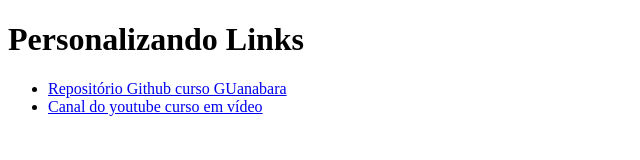
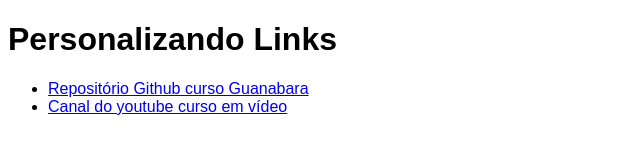
Before and after one commit to maycongabriel28/Praticas_HTML_CSS, a plain HTML site: page Exercicios/ex019/links.html in a window 1280 px wide. Shown: the whole page, without its empty margins (0-640 px from the left). Drawn offline with Linux system fonts and the light colour scheme.

Commit message:
Update links.html

```diff
--- a/Exercicios/ex019/links.html
+++ b/Exercicios/ex019/links.html
@@ -8,7 +8,7 @@
     <title>Links</title>
     <style> /* Faz designer da página web */
         body {
-
+            font-family: Arial, Helvetica, sans-serif; /* Muda fonte da página */
         }
     </style>
 
@@ -16,7 +16,7 @@
 <body>
     <h1>Personalizando Links</h1> <!-- Título -->
     <ul> <!-- Lista -->
-        <li><a href="https://gustavoguanabara.github.io">Repositório Github curso GUanabara</a></li> <!-- Identificador de lista -->
+        <li><a href="https://gustavoguanabara.github.io">Repositório Github curso Guanabara</a></li> <!-- Identificador de lista -->
         <li><a href="https://youtube.com/cursoemvideo/">Canal do youtube curso em vídeo</a></li>
 
     </ul>
```
